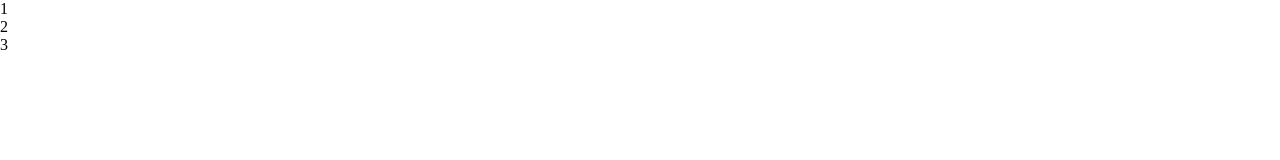
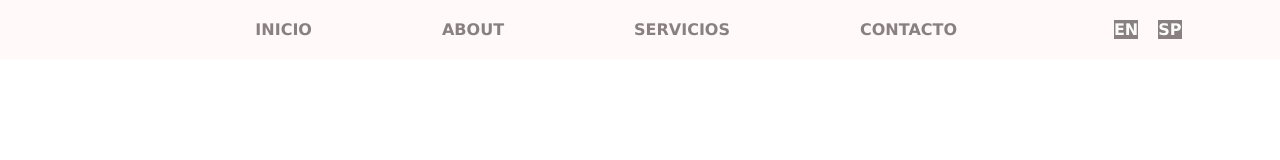
Before and after one commit to JuanSeSaCa/practicaFlex, a plain HTML site: page index.html in a window 1280 px wide. Drawn offline with Linux system fonts and the light colour scheme; files whose address does not match are found by name.

Commit message:
feat: :sparkles: ESTRUCTURA DEL MENU
Estructura del menu, falta subir la imagen

```diff
--- a/css/stylo.css
+++ b/css/stylo.css
@@ -4,3 +4,57 @@
     margin: 0;
     box-sizing: border-box;
 }
+
+body {
+    font-family: Verdana, Geneva, Tahoma, sans-serif;
+    margin: 0;
+    padding: 0;
+    box-sizing: border-box;
+  }
+
+  header {
+    background-color: #fff9f9;
+    padding: 20px 20px;
+    display: flex;
+    justify-content: space-around;
+
+
+  }
+
+  #logo {
+    color: #fff;
+    font-size: 24px;
+    font-weight: bold;
+  }
+
+  nav {
+    display: flex;
+    gap: 130px;
+
+  }
+
+  nav a {
+    text-decoration: none;
+    color: #898181;
+    font-weight: bold;
+    transition: color 0.3s;
+    justify-content: space-between ;
+  }
+
+  nav a:hover {
+    color: #161514; /* Cambiar color al pasar el mouse */
+  }
+
+  #language {
+    display: flex;
+    gap: 20px;
+    align-items: flex-end;
+  }
+
+  #language a {
+    text-decoration: none;
+    color:#fcfcfc;
+    font-weight: bold;
+    background: #898181;
+
+  }
--- a/index.html
+++ b/index.html
@@ -8,15 +8,29 @@
     <script src="js/main.js" type="module" defer></script>
 </head>
 <body>
+    <header>
+        <div id="logo"></div>
 
-<section class="parent">
+        <nav>
+          <a href="#">INICIO</a>
+          <a href="#">ABOUT</a>
+          <a href="#">SERVICIOS</a>
+          <a href="#">CONTACTO</a>
+        </nav>
+
+        <div id="language">
+          <a href="#">EN</a>
+          <a href="#">SP</a>
+        </div>
+      </header>
+<!-- <section class="parent">
 
 
     <div class="item"> 1</div>
     <div class="item"> 2</div>
     <div class="item"> 3</div>
 
-</section>
+</section> -->
 
 </body>
 </html>
```
